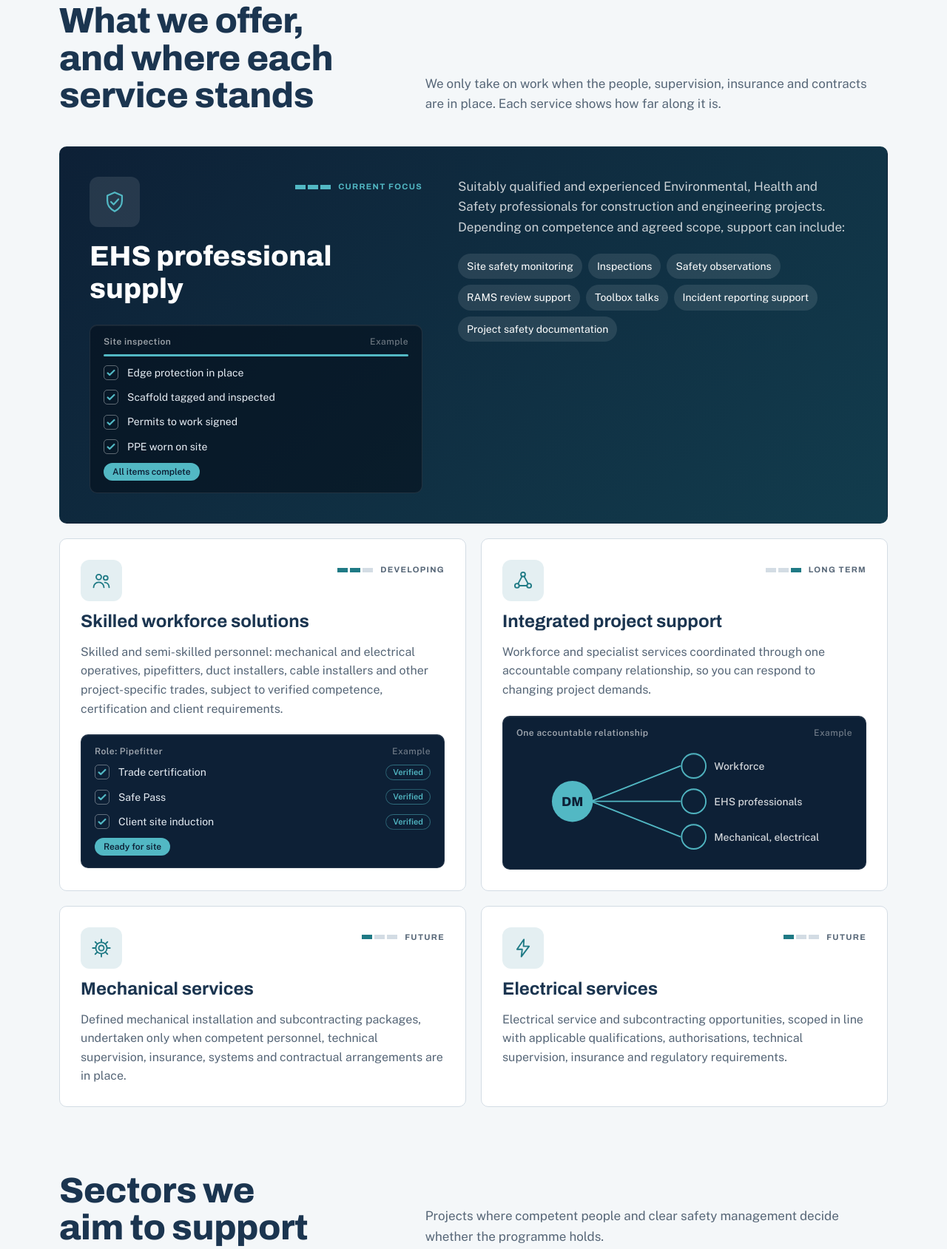
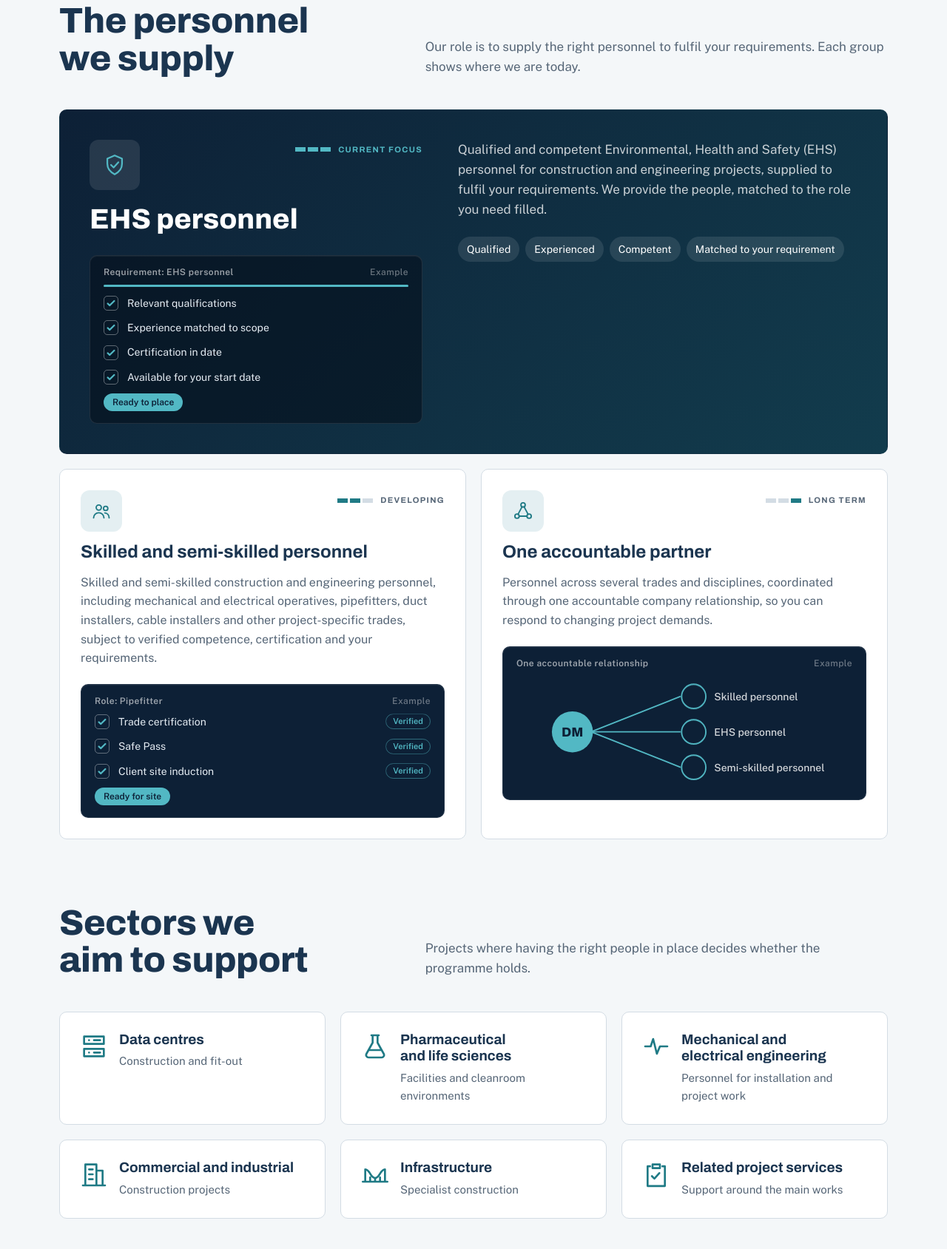
Before and after one commit to DecMcLaughlin/dm-solutions-ireland, a plain HTML site: page index.html in a window 1280 px wide. Shown: the part 955-2644 px from the top of the page at 74% size. Drawn offline with nearby package versions, Linux system fonts and the light colour scheme; animation ran at ten frames a second.

Commit message:
Reposition as specialist personnel supply partner; update story wording

```diff
--- a/index.html
+++ b/index.html
@@ -3,8 +3,8 @@
 <head>
 <meta charset="utf-8">
 <meta name="viewport" content="width=device-width, initial-scale=1, viewport-fit=cover">
-<title>DM Solutions Ireland Limited | EHS professionals and workforce solutions</title>
-<meta name="description" content="DM Solutions Ireland Limited supplies qualified EHS professionals to construction and engineering projects across Ireland, and is building skilled workforce and mechanical and electrical services.">
+<title>DM Solutions Ireland Limited | Specialist personnel supply partner</title>
+<meta name="description" content="DM Solutions Ireland Limited is a specialist personnel supply partner, providing skilled, semi-skilled, trained and competent personnel, including qualified EHS personnel, to support construction and engineering projects across Ireland.">
 <meta name="robots" content="index, follow, max-image-preview:large">
 <link rel="canonical" href="https://decmclaughlin.github.io/dm-solutions-ireland/">
 <meta name="theme-color" content="#0D2036">
@@ -15,16 +15,16 @@
 <meta property="og:type" content="website">
 <meta property="og:locale" content="en_IE">
 <meta property="og:site_name" content="DM Solutions Ireland Limited">
-<meta property="og:title" content="DM Solutions Ireland Limited | EHS professionals and workforce solutions">
-<meta property="og:description" content="DM Solutions Ireland Limited supplies qualified EHS professionals to construction and engineering projects across Ireland, and is building skilled workforce and mechanical and electrical services.">
+<meta property="og:title" content="DM Solutions Ireland Limited | Specialist personnel supply partner">
+<meta property="og:description" content="DM Solutions Ireland Limited is a specialist personnel supply partner, providing skilled, semi-skilled, trained and competent personnel, including qualified EHS personnel, to support construction and engineering projects across Ireland.">
 <meta property="og:url" content="https://decmclaughlin.github.io/dm-solutions-ireland/">
 <meta property="og:image" content="https://decmclaughlin.github.io/dm-solutions-ireland/og-image.png">
 <meta property="og:image:width" content="1200">
 <meta property="og:image:height" content="630">
 <meta property="og:image:alt" content="DM Solutions Ireland Limited monogram">
 <meta name="twitter:card" content="summary_large_image">
-<meta name="twitter:title" content="DM Solutions Ireland Limited | EHS professionals and workforce solutions">
-<meta name="twitter:description" content="DM Solutions Ireland Limited supplies qualified EHS professionals to construction and engineering projects across Ireland, and is building skilled workforce and mechanical and electrical services.">
+<meta name="twitter:title" content="DM Solutions Ireland Limited | Specialist personnel supply partner">
+<meta name="twitter:description" content="DM Solutions Ireland Limited is a specialist personnel supply partner, providing skilled, semi-skilled, trained and competent personnel, including qualified EHS personnel, to support construction and engineering projects across Ireland.">
 <meta name="twitter:image" content="https://decmclaughlin.github.io/dm-solutions-ireland/og-image.png">
 <script type="application/ld+json">
 {
@@ -33,7 +33,7 @@
   "name": "DM Solutions Ireland Limited",
   "url": "https://decmclaughlin.github.io/dm-solutions-ireland/",
   "logo": "https://decmclaughlin.github.io/dm-solutions-ireland/icon-512.png",
-  "description": "DM Solutions Ireland Limited supplies qualified EHS professionals to construction and engineering projects across Ireland, and is building skilled workforce and mechanical and electrical services.",
+  "description": "DM Solutions Ireland Limited is a specialist personnel supply partner, providing skilled, semi-skilled, trained and competent personnel, including qualified EHS personnel, to support construction and engineering projects across Ireland.",
   "slogan": "One company. Multiple solutions. One standard of excellence.",
   "telephone": "+447784753442",
   "areaServed": { "@type": "Country", "name": "Ireland" },
@@ -41,7 +41,7 @@
     { "@type": "Person", "name": "Ronan Devine" },
     { "@type": "Person", "name": "Felton Meth" }
   ],
-  "knowsAbout": ["Environmental, Health and Safety (EHS) professional supply", "Skilled workforce solutions", "Construction", "Data centre construction", "Pharmaceutical facilities"]
+  "knowsAbout": ["Personnel supply", "Qualified EHS personnel", "Skilled and semi-skilled personnel", "Construction", "Data centre construction", "Pharmaceutical facilities"]
 }
 </script>
 <style>:root{color-scheme:light}body{margin:0}img{max-width:100%}[hidden]{display:none!important}</style>
@@ -418,7 +418,7 @@ section { scroll-margin-top: calc(var(--bar-h, 72px) - 8px); }
   <div class="wrap bar-in">
     <a class="mark" href="#top">DM <b>SOLUTIONS</b> IRELAND</a>
     <nav aria-label="Sections">
-      <a href="#services">Services</a>
+      <a href="#services">Personnel</a>
       <a href="#sectors">Sectors</a>
       <a href="#how">How we work</a>
       <a href="#values">Values</a>
@@ -437,17 +437,17 @@ section { scroll-margin-top: calc(var(--bar-h, 72px) - 8px); }
     <div class="hero" id="top">
       <div>
         <h1><span class="line"><span>One company.</span></span> <span class="line"><span>Multiple solutions.</span></span> <span class="line"><span class="accent">One standard of excellence.</span></span></h1>
-        <p class="lede">We supply qualified EHS professionals to construction and engineering projects across Ireland, and we are building skilled workforce and mechanical and electrical services on that foundation.</p>
+        <p class="lede">We are a specialist personnel supply partner. We provide skilled, semi-skilled, trained and competent personnel to support your projects, strengthen your teams and meet your workforce demands.</p>
         <div class="actions">
           <a class="cta" href="#enquire">Tell us about your project</a>
-          <a class="ghost" href="#services">See our services</a>
+          <a class="ghost" href="#services">See who we supply</a>
         </div>
-        <ul class="tags" aria-label="Service areas">
-          <li>EHS</li><li>Skilled workforce</li><li>Mechanical</li><li>Electrical</li><li>Project support</li>
+        <ul class="tags" aria-label="Personnel we supply">
+          <li>EHS personnel</li><li>Skilled</li><li>Semi-skilled</li><li>Trained and competent</li>
         </ul>
       </div>
       <div class="stage">
-        <canvas id="site" role="img" aria-label="Animated drawing of a steel-framed building going up floor by floor, with markers for a site inspection, a RAMS review and a toolbox talk."></canvas>
+        <canvas id="site" role="img" aria-label="Animated drawing of a steel-framed building going up floor by floor, with markers for EHS personnel, skilled trades and trained operatives."></canvas>
       </div>
     </div>
   </div>
@@ -457,35 +457,35 @@ section { scroll-margin-top: calc(var(--bar-h, 72px) - 8px); }
   <section id="services">
     <div class="wrap">
       <div class="head">
-        <h2>What we offer, and where each service stands</h2>
-        <p>We only take on work when the people, supervision, insurance and contracts are in place. Each service shows how far along it is.</p>
+        <h2>The personnel we supply</h2>
+        <p>Our role is to supply the right personnel to fulfil your requirements. Each group shows where we are today.</p>
       </div>
       <div class="svc">
         <article class="card feature">
           <div class="l">
             <div class="top"><span class="icon"><svg class="ic"><use href="#i-shield"/></svg></span><span class="status"><i aria-hidden="true"><span class="on"></span><span class="on"></span><span class="on"></span></i>Current focus</span></div>
-            <h3>EHS professional supply</h3>
+            <h3>EHS personnel</h3>
             <div class="demo" aria-hidden="true">
-              <div class="dh"><span>Site inspection</span><span>Example</span></div>
+              <div class="dh"><span>Requirement: EHS personnel</span><span>Example</span></div>
               <div class="prog"><i></i></div>
-              <div class="dli"><span class="dbox"><svg class="t1" viewBox="0 0 16 16"><path d="M3 8.5l3 3 7-7"/></svg></span>Edge protection in place</div>
-              <div class="dli"><span class="dbox"><svg class="t2" viewBox="0 0 16 16"><path d="M3 8.5l3 3 7-7"/></svg></span>Scaffold tagged and inspected</div>
-              <div class="dli"><span class="dbox"><svg class="t3" viewBox="0 0 16 16"><path d="M3 8.5l3 3 7-7"/></svg></span>Permits to work signed</div>
-              <div class="dli"><span class="dbox"><svg class="t4" viewBox="0 0 16 16"><path d="M3 8.5l3 3 7-7"/></svg></span>PPE worn on site</div>
-              <div class="dok">All items complete</div>
+              <div class="dli"><span class="dbox"><svg class="t1" viewBox="0 0 16 16"><path d="M3 8.5l3 3 7-7"/></svg></span>Relevant qualifications</div>
+              <div class="dli"><span class="dbox"><svg class="t2" viewBox="0 0 16 16"><path d="M3 8.5l3 3 7-7"/></svg></span>Experience matched to scope</div>
+              <div class="dli"><span class="dbox"><svg class="t3" viewBox="0 0 16 16"><path d="M3 8.5l3 3 7-7"/></svg></span>Certification in date</div>
+              <div class="dli"><span class="dbox"><svg class="t4" viewBox="0 0 16 16"><path d="M3 8.5l3 3 7-7"/></svg></span>Available for your start date</div>
+              <div class="dok">Ready to place</div>
             </div>
           </div>
           <div class="r">
-            <p>Suitably qualified and experienced Environmental, Health and Safety professionals for construction and engineering projects. Depending on competence and agreed scope, support can include:</p>
+            <p>Qualified and competent Environmental, Health and Safety (EHS) personnel for construction and engineering projects, supplied to fulfil your requirements. We provide the people, matched to the role you need filled.</p>
             <ul>
-              <li>Site safety monitoring</li><li>Inspections</li><li>Safety observations</li><li>RAMS review support</li><li>Toolbox talks</li><li>Incident reporting support</li><li>Project safety documentation</li>
+              <li>Qualified</li><li>Experienced</li><li>Competent</li><li>Matched to your requirement</li>
             </ul>
           </div>
         </article>
         <article class="card">
           <div class="top"><span class="icon"><svg class="ic"><use href="#i-people"/></svg></span><span class="status"><i aria-hidden="true"><span class="on"></span><span class="on"></span><span></span></i>Developing</span></div>
-          <h3>Skilled workforce solutions</h3>
-          <p>Skilled and semi-skilled personnel: mechanical and electrical operatives, pipefitters, duct installers, cable installers and other project-specific trades, subject to verified competence, certification and client requirements.</p>
+          <h3>Skilled and semi-skilled personnel</h3>
+          <p>Skilled and semi-skilled construction and engineering personnel, including mechanical and electrical operatives, pipefitters, duct installers, cable installers and other project-specific trades, subject to verified competence, certification and your requirements.</p>
           <div class="demo" aria-hidden="true">
             <div class="dh"><span>Role: Pipefitter</span><span>Example</span></div>
             <div class="dli"><span class="dbox"><svg class="t1" viewBox="0 0 16 16"><path d="M3 8.5l3 3 7-7"/></svg></span>Trade certification<span class="dpill t1">Verified</span></div>
@@ -496,8 +496,8 @@ section { scroll-margin-top: calc(var(--bar-h, 72px) - 8px); }
         </article>
         <article class="card">
           <div class="top"><span class="icon"><svg class="ic"><use href="#i-network"/></svg></span><span class="status"><i aria-hidden="true"><span></span><span></span><span class="on"></span></i>Long term</span></div>
-          <h3>Integrated project support</h3>
-          <p>Workforce and specialist services coordinated through one accountable company relationship, so you can respond to changing project demands.</p>
+          <h3>One accountable partner</h3>
+          <p>Personnel across several trades and disciplines, coordinated through one accountable company relationship, so you can respond to changing project demands.</p>
           <div class="demo" aria-hidden="true">
             <div class="dh"><span>One accountable relationship</span><span>Example</span></div>
             <svg class="net" viewBox="0 0 360 120" role="presentation">
@@ -505,21 +505,11 @@ section { scroll-margin-top: calc(var(--bar-h, 72px) - 8px); }
               <path class="ln l2" pathLength="100" d="M80 60 L176 60"/>
               <path class="ln l3" pathLength="100" d="M80 60 L176 98"/>
               <circle class="hub" cx="60" cy="60" r="22"/><text class="c" x="60" y="65" text-anchor="middle">DM</text>
-              <circle class="nd n1" cx="190" cy="22" r="13"/><text class="lb1" x="212" y="26">Workforce</text>
-              <circle class="nd n2" cx="190" cy="60" r="13"/><text class="lb2" x="212" y="64">EHS professionals</text>
-              <circle class="nd n3" cx="190" cy="98" r="13"/><text class="lb3" x="212" y="102">Mechanical, electrical</text>
+              <circle class="nd n1" cx="190" cy="22" r="13"/><text class="lb1" x="212" y="26">Skilled personnel</text>
+              <circle class="nd n2" cx="190" cy="60" r="13"/><text class="lb2" x="212" y="64">EHS personnel</text>
+              <circle class="nd n3" cx="190" cy="98" r="13"/><text class="lb3" x="212" y="102">Semi-skilled personnel</text>
             </svg>
           </div>
-        </article>
-        <article class="card">
-          <div class="top"><span class="icon"><svg class="ic"><use href="#i-gear"/></svg></span><span class="status"><i aria-hidden="true"><span class="on"></span><span></span><span></span></i>Future</span></div>
-          <h3>Mechanical services</h3>
-          <p>Defined mechanical installation and subcontracting packages, undertaken only when competent personnel, technical supervision, insurance, systems and contractual arrangements are in place.</p>
-        </article>
-        <article class="card">
-          <div class="top"><span class="icon"><svg class="ic"><use href="#i-bolt"/></svg></span><span class="status"><i aria-hidden="true"><span class="on"></span><span></span><span></span></i>Future</span></div>
-          <h3>Electrical services</h3>
-          <p>Electrical service and subcontracting opportunities, scoped in line with applicable qualifications, authorisations, technical supervision, insurance and regulatory requirements.</p>
         </article>
       </div>
     </div>
@@ -529,12 +519,12 @@ section { scroll-margin-top: calc(var(--bar-h, 72px) - 8px); }
     <div class="wrap">
       <div class="head">
         <h2>Sectors we aim to support</h2>
-        <p>Projects where competent people and clear safety management decide whether the programme holds.</p>
+        <p>Projects where having the right people in place decides whether the programme holds.</p>
       </div>
       <div class="sectors">
         <div class="tile"><svg class="ic"><use href="#i-server"/></svg><div><h3>Data centres</h3><p>Construction and fit-out</p></div></div>
         <div class="tile"><svg class="ic"><use href="#i-flask"/></svg><div><h3>Pharmaceutical and life sciences</h3><p>Facilities and cleanroom environments</p></div></div>
-        <div class="tile"><svg class="ic"><use href="#i-pulse"/></svg><div><h3>Mechanical and electrical engineering</h3><p>Installation and project services</p></div></div>
+        <div class="tile"><svg class="ic"><use href="#i-pulse"/></svg><div><h3>Mechanical and electrical engineering</h3><p>Personnel for installation and project work</p></div></div>
         <div class="tile"><svg class="ic"><use href="#i-building"/></svg><div><h3>Commercial and industrial</h3><p>Construction projects</p></div></div>
         <div class="tile"><svg class="ic"><use href="#i-bridge"/></svg><div><h3>Infrastructure</h3><p>Specialist construction</p></div></div>
         <div class="tile"><svg class="ic"><use href="#i-clipboard"/></svg><div><h3>Related project services</h3><p>Support around the main works</p></div></div>
@@ -552,7 +542,7 @@ section { scroll-margin-top: calc(var(--bar-h, 72px) - 8px); }
         <li class="step"><span class="n">1</span><h3>Understand</h3><p>Establish your scope, programme, priorities and requirements.</p></li>
         <li class="step"><span class="n">2</span><h3>Assess</h3><p>Identify the relevant people, competencies, resources and delivery arrangements.</p></li>
         <li class="step"><span class="n">3</span><h3>Align</h3><p>Agree responsibilities, expectations, commercial terms and project requirements.</p></li>
-        <li class="step"><span class="n">4</span><h3>Deliver</h3><p>Provide the agreed service professionally and within the agreed scope.</p></li>
+        <li class="step"><span class="n">4</span><h3>Deliver</h3><p>Supply the agreed personnel professionally and in line with your requirements.</p></li>
         <li class="step"><span class="n">5</span><h3>Develop</h3><p>Seek feedback, strengthen the relationship and improve future delivery.</p></li>
       </ol>
     </div>
@@ -589,11 +579,11 @@ section { scroll-margin-top: calc(var(--bar-h, 72px) - 8px); }
         </button>
       </div>
       <div>
-        <h2>Two strangers, one conversation, one company</h2>
+        <h2>Our story</h2>
         <div class="copy">
-          <p>DM Solutions Ireland Limited began with a conversation between Ronan Devine and Felton Meth. It grew into a professional partnership and a shared aim: a dependable solutions partner that understands what a client needs and responds with competent people, practical services and clear communication.</p>
-          <p>The name is the partnership. D for Devine. M for Meth. It stands for shared ambition and mutual commitment, and we intend to earn it through trust, accountability and the value we deliver.</p>
-          <p class="quote">Sustainable growth comes from delivering value, maintaining trust and making commitments that match the capability available.</p>
+          <p>DM Solutions Ireland Limited was born from a conversation between Ronan Devine and Felton Meth, united by a shared vision to build a dependable personnel solutions partner.</p>
+          <p>Our aim is simple: to connect businesses with the right people — skilled, semi-skilled, trained and competent personnel who can support projects, strengthen teams and meet workforce demands.</p>
+          <p class="quote">D for Devine. M for Meth. One partnership, one vision, one commitment — supplying people clients can rely on.</p>
         </div>
       </div>
     </div>
@@ -618,13 +608,13 @@ section { scroll-margin-top: calc(var(--bar-h, 72px) - 8px); }
         <p class="ferr" id="enq-err" role="alert" aria-live="assertive"></p>
 
         <fieldset class="panel" data-step="0">
-          <legend tabindex="-1">What do you need help with?</legend>
+          <legend tabindex="-1">What personnel do you need?</legend>
           <p class="hint">Choose all that apply.</p>
           <div class="chips">
-            <label class="chip"><input type="checkbox" name="need" value="EHS professionals"><span><svg class="ic"><use href="#i-tick"/></svg>EHS professionals</span></label>
-            <label class="chip"><input type="checkbox" name="need" value="Skilled workforce"><span><svg class="ic"><use href="#i-tick"/></svg>Skilled workforce</span></label>
-            <label class="chip"><input type="checkbox" name="need" value="Mechanical services"><span><svg class="ic"><use href="#i-tick"/></svg>Mechanical services</span></label>
-            <label class="chip"><input type="checkbox" name="need" value="Electrical services"><span><svg class="ic"><use href="#i-tick"/></svg>Electrical services</span></label>
+            <label class="chip"><input type="checkbox" name="need" value="EHS personnel"><span><svg class="ic"><use href="#i-tick"/></svg>EHS personnel</span></label>
+            <label class="chip"><input type="checkbox" name="need" value="Skilled personnel"><span><svg class="ic"><use href="#i-tick"/></svg>Skilled personnel</span></label>
+            <label class="chip"><input type="checkbox" name="need" value="Semi-skilled personnel"><span><svg class="ic"><use href="#i-tick"/></svg>Semi-skilled personnel</span></label>
+            <label class="chip"><input type="checkbox" name="need" value="Mechanical or electrical trades"><span><svg class="ic"><use href="#i-tick"/></svg>Mechanical or electrical trades</span></label>
             <label class="chip"><input type="checkbox" name="need" value="Not sure yet"><span><svg class="ic"><use href="#i-tick"/></svg>Not sure yet</span></label>
           </div>
         </fieldset>
@@ -734,9 +724,9 @@ section { scroll-margin-top: calc(var(--bar-h, 72px) - 8px); }
   total = F + 0.5;
 
   var pins = [
-    { p: [1.5, 1.5, 2], t: 'Site inspection', side: 'l', dy: -1 },
-    { p: [3.5, 2.5, 3], t: 'RAMS review', side: 'r', dy: -1 },
-    { p: [3, 0.5, 1], t: 'Toolbox talk', side: 'r', dy: 1 }
+    { p: [1.5, 1.5, 2], t: 'EHS personnel', side: 'l', dy: -1 },
+    { p: [3.5, 2.5, 3], t: 'Skilled trades', side: 'r', dy: -1 },
+    { p: [3, 0.5, 1], t: 'Trained operatives', side: 'r', dy: 1 }
   ];
 
   var W = 0, H = 0, dpr = 1, sc = 1, cx = 0, cy = 0;
```
